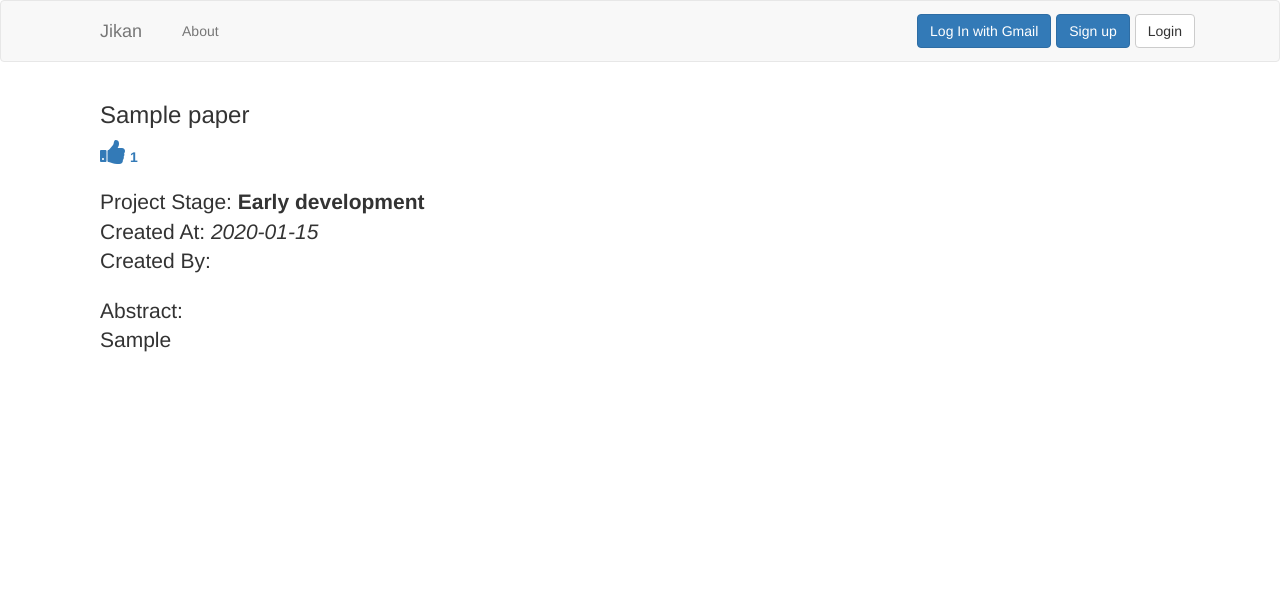
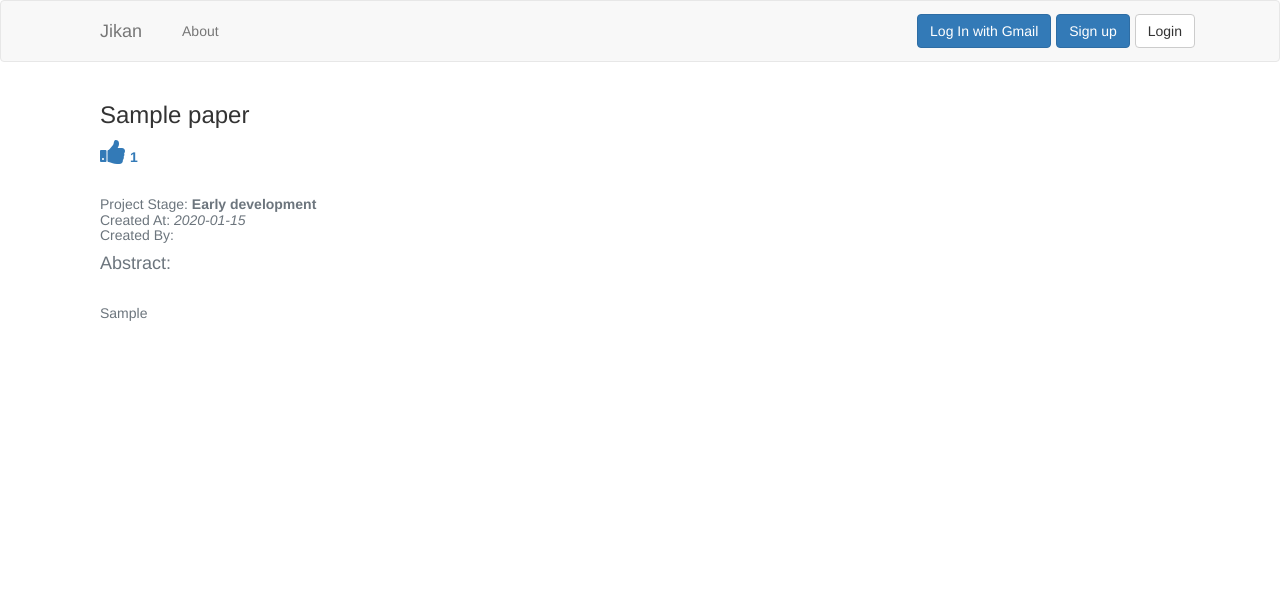
Before and after one commit to onyilam/jikan, a Django app: page /paper/1/ in a window 1280 px wide. Shown: the top 594 px of the page. Run offline with Django 3.2, Linux system fonts and the light colour scheme; data comes from the database, SQL or seed files in the repository; tables that the repository leaves empty hold one stand-in row (values such as "Sample post"); some libraries are stand-ins or nearby versions; some web fonts are replaced.

Commit message:
fixed paper not rendering problem. created_by has to be populated before loading.

```diff
--- a/jikan/templates/home.html
+++ b/jikan/templates/home.html
@@ -86,11 +86,7 @@
                    <strong id="like_count_{{ result.pk }}">{{result.likes}} </strong> </a>
             <!-- <br> -->
 
-
            </li>
-
-
-
            <br/>
 
        {% endfor %}
--- a/jikan/templates/paper_detail.html
+++ b/jikan/templates/paper_detail.html
@@ -117,15 +117,16 @@ $(document).ready(function(){
               <a href="#" class="like_button" data-pid="{{ paper.pk }}"> <span class="like_span fa fa-thumbs-up fa-2x"></span>
                   <strong id="like_count_{{ paper.pk }}"> {{paper.likes}} </strong> </a> <br>
                   <br>
-                  <p class="lead">Project Stage: <b> {{paper.get_status_display }} </b> <br>
+                  <p class="h5 text-secondary">Project Stage: <b> {{paper.get_status_display }} </b> <br>
                     Created At: <i>{{paper.year_month_created}}</i> <br>
+                    {% if paper.created_by %}
                     Created By: <a href = "{% url 'search:view_user' pk=paper.created_by.pk %}"> {{paper.created_by.first_name}} {{paper.created_by.last_name}}</a> <br> </p>
-
+                    {% endif %}
         <!-- <button class="sim_button" data-pid="{{ paper.pk }}">Similar Papers </button> -->
 
             <div class="expand" id="sim_paper"></div>
-            <p class="lead">    Abstract:
-                <br>{{ paper.abstract }}</p>
+            <p class="h4 text-muted">    Abstract: </p>
+            <p class="text-muted">     <br>{{ paper.abstract }} </p>
 
         {% endif %}
 
```
